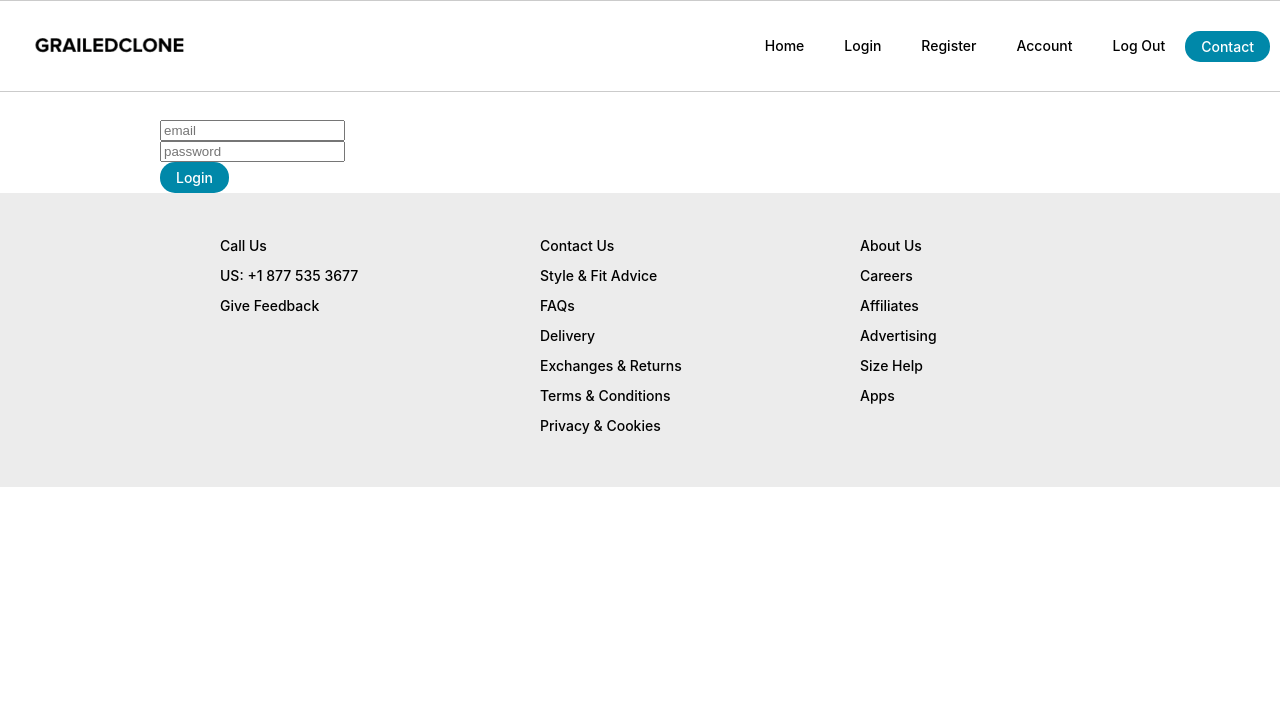
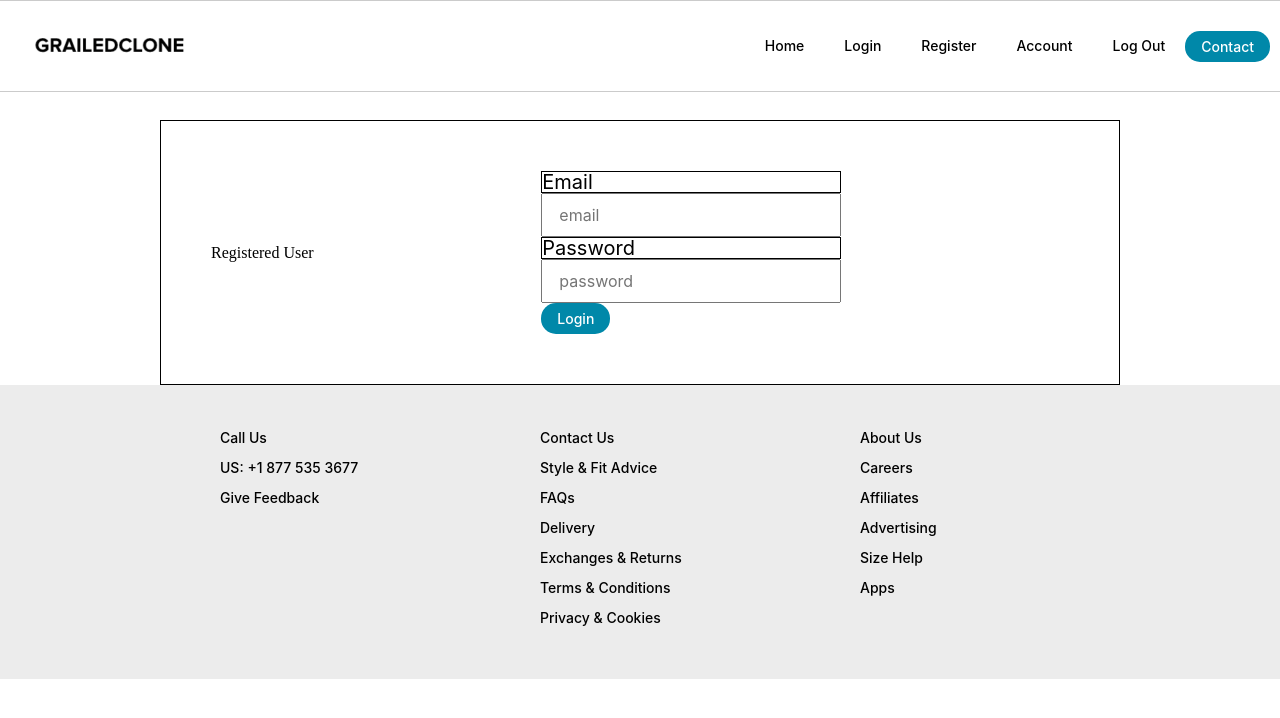
Before and after one commit to verydecent/ecommerce-project, a React (Create React App) app in the folder frontend/: page /login in a window 1280 px wide. Shown: the top 718 px of the page. Built offline with nearby package versions, Linux system fonts and the light colour scheme.

Commit message:
CSS styling, but going to try to make a modal for login. Less useless pages to make

```diff
--- a/frontend/src/components/Login/Login.css
+++ b/frontend/src/components/Login/Login.css
@@ -0,0 +1,33 @@
+.login-container {
+  display: flex;
+  justify-content: center;
+  align-items: center;
+  width: 100%;
+
+  border: 1px solid black;
+
+  padding: 50px;
+}
+
+.login-container form {
+  margin: 0 auto;
+  /* height: 50vh; */
+}
+
+.input-holder {
+  display: flex;
+  flex-direction: column;
+}
+
+.input-holder label {
+  font-family: -apple-system, BlinkMacSystemFont, Helvetica, Arial, 'Segoe UI', Roboto, sans-serif, 'Apple Color Emoji', 'Segoe UI Emoji', 'Segoe UI Symbol';
+  font-size: 20px;
+  border: 1px solid black;
+}
+
+.input-holder input  {
+  font-family: -apple-system, BlinkMacSystemFont, Helvetica, Arial, 'Segoe UI', Roboto, sans-serif, 'Apple Color Emoji', 'Segoe UI Emoji', 'Segoe UI Symbol';
+  width: 300px;
+  padding: 10px 16px;
+  font-size: 16px;
+}
--- a/frontend/src/components/Login/Login.js
+++ b/frontend/src/components/Login/Login.js
@@ -1,5 +1,6 @@
 import React from 'react';
 import axios from 'axios';
+import './Login.css';
 
 class Login extends React.Component {
   constructor(props) {
@@ -39,9 +40,10 @@ class Login extends React.Component {
   render() {
     return (
       <div className="login-container">
+        <h1>Registered User</h1>
         <form onSubmit={this.onSubmit}>
-          <div>
-            <label htmlFor="email" />
+          <div className="input-holder">
+            <label htmlFor="email">Email</label>
             <input
               name="email"
               value={this.state.email}
@@ -50,8 +52,8 @@ class Login extends React.Component {
               placeholder="email"
             />
           </div>
-          <div>
-            <label htmlFor="password" />
+          <div className="input-holder">
+            <label htmlFor="password">Password</label>
             <input
               name="password"
               type="password"
```
